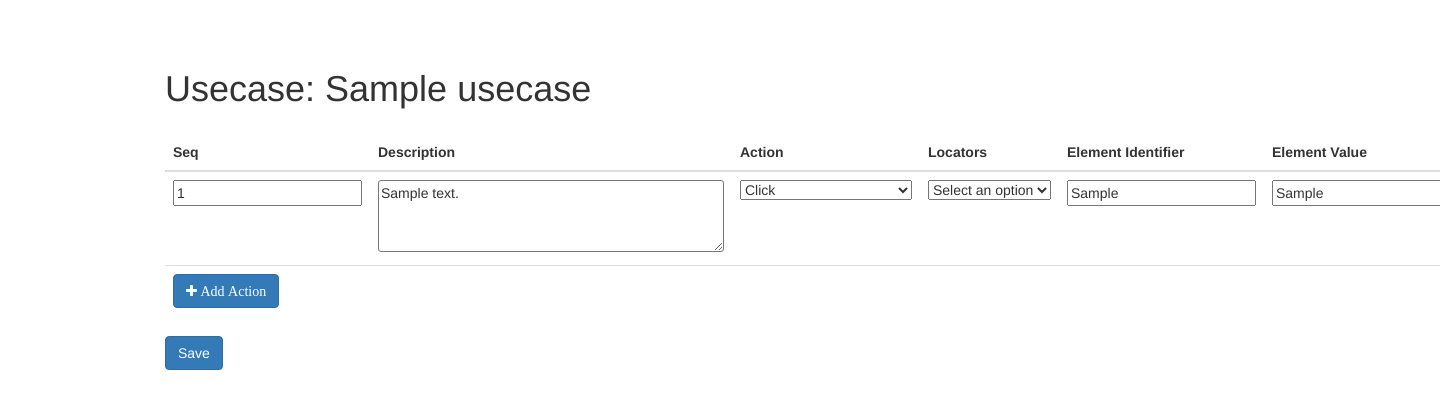
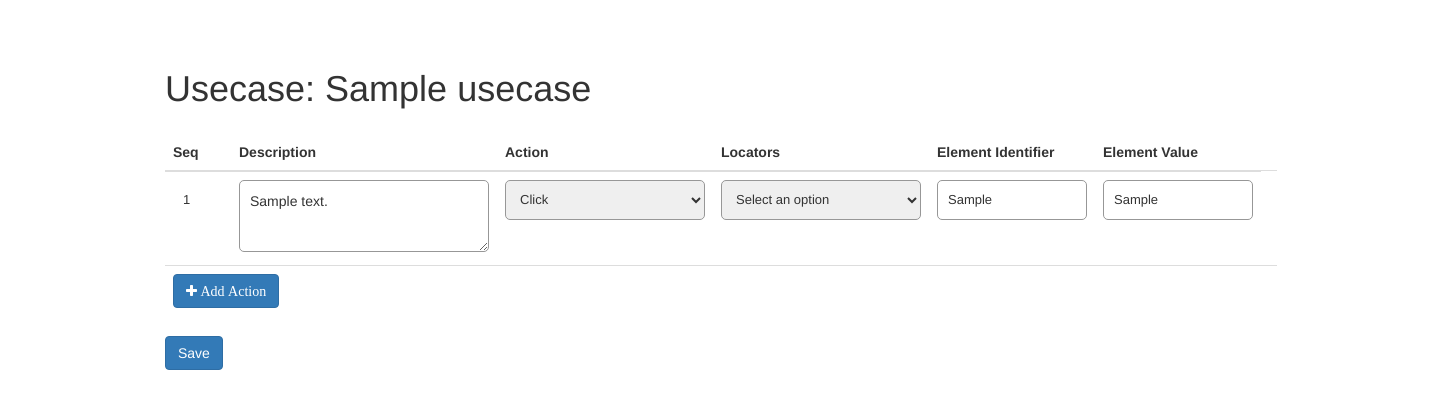
Before and after one commit to sonu-Shiva/hackathon, a Django app: page /hakuna-matata/1/usecases/actions/1 in a window 1440 px wide; the page is wider, and only the part inside the window is pictured. Shown: the part 51-460 px from the top of that part. Run offline with Django 3.2, Linux system fonts and the light colour scheme; tables that the repository leaves empty hold one stand-in row (values such as "Sample post"); some libraries are stand-ins or nearby versions.

Commit message:
Cleaning up ui

```diff
--- a/src/static/css/custom.css
+++ b/src/static/css/custom.css
@@ -36,6 +36,10 @@ body {
     padding-top: 15px;
 }
 
+.padding-top-5 {
+    padding-top: 5px;
+}
+
 .padding-bottom-15 {
     padding-top: 15px;
 }
@@ -60,15 +64,54 @@ body {
     display: inline;
 }
 
-textarea {
-    height: 5vw;
-    border-radius: 3px;
+.inputbox input[type="text"],
+.inputbox > div > input[type="text"],
+.selectbox > select,
+.selectbox > div > select {
+    height: 40px;
+    width: 250px;
+    border:1px solid #979797;
+    border-radius: 5px;
+    font-size:13px;
+    color:#333;
+    padding-left: 10px;
+    outline: none;
 }
 
-a:hover {
+.selectbox > select,
+.selectbox > div > select {
+    width: 200px;
+}
+
+.custom-inputbox > input {
+    width: 150px !important;
+}
+
+.seq-inputbox > input {
+    width: 50px !important;
+    border: none !important;
+}
+
+.textarea textarea{
+    height: 5vw;
+    width: 250px;
+    border-radius: 5px;
+    background-color: #ffffff;
+    border: solid 1px #979797;
+    padding: 10px;
+}
+
+a:hover, a:visited, a:focus {
     text-decoration: none;
 }
 
+.button-link {
+    padding: 0;
+}
+.button-link a {
+    display: block;
+    padding: 6px 12px;
+}
 .ul-li-styles > ul {
     padding-left: 0px;
 }
@@ -89,3 +132,19 @@ a:hover {
 .width-20 {
     width: 20%;
 }
+
+.fa-delete-button {
+    padding: 0;
+    color: #337ab7;
+    background: transparent;
+    outline: none !important;
+    border: none;
+}
+
+.fa-delete-button:hover, .fa-delete-button:focus {
+    color: #286090;
+    outline: none !important;
+    border: none;
+    -webkit-box-shadow: none;
+    box-shadow: none;
+}
--- a/src/test_cases/static/js/base.js
+++ b/src/test_cases/static/js/base.js
@@ -54,7 +54,7 @@ $(document).ready(function(){
     $('.actions-formset').formset({
         prefix: prefix,
         addText: '<button type="button" class="btn btn-primary" id="id_' + prefix + '"><i class="fa fa-plus" aria-hidden="true"> Add Action</i></button>',
-        deleteText: '<i class="fa fa-trash font-size-25" aria-hidden="true"></i>',
+        deleteText: '<i class="fa fa-trash font-size-25 padding-top-5" aria-hidden="true"></i>',
         addClass: 'add-row',
         added: onAddEvent,
         removed: onDeleteEvent
--- a/src/test_cases/templates/reports_list.html
+++ b/src/test_cases/templates/reports_list.html
@@ -15,8 +15,9 @@
                   <tbody>
                   {% for test_case in test_cases %}
                     <tr>
-                        <td>{{test_case.use_case_name}}</a></td>
-                        <td><a href="{% url 'hakuna_matata:report' test_case.id %}">View Report</a>
+                        <td>{{test_case.use_case_name}}</td>
+                        <td>
+                          <button type="button" class="btn btn-primary button-link"><a class="btn-primary" href="{% url 'hakuna_matata:report' test_case.id %}">View Report</a></button>
                         </td>
                     </tr>
                   {% endfor %}
--- a/src/test_cases/templates/usecase_actions.html
+++ b/src/test_cases/templates/usecase_actions.html
@@ -26,12 +26,12 @@
                     <tbody class="data-items" id="sortable">
                         {% for action in actions_form %}
                             <tr class="actions-formset">
-                                <td>{{ action.hidden_id }} {{ action.seq }}</td>
-                                <td>{{ action.description }}</td>
-                                <td>{{ action.action }}</td>
-                                <td>{{ action.locators }}</td>
-                                <td>{{ action.element_identifier }}</td>
-                                <td>{{ action.element_value }}</td>
+                                <td class="inputbox  seq-inputbox">{{ action.hidden_id }} {{ action.seq }}</td>
+                                <td class="textarea">{{ action.description }}</td>
+                                <td class="selectbox">{{ action.action }}</td>
+                                <td class="selectbox">{{ action.locators }}</td>
+                                <td class="inputbox custom-inputbox">{{ action.element_identifier }}</td>
+                                <td class="inputbox custom-inputbox">{{ action.element_value }}</td>
                                 <td class="dont-move"></td>
                             </tr>
                         {% endfor %}
```
Also changed, not shown: src/test_cases/templates/index.html (+9 -6 lines), src/test_cases/templates/project_usecases.html (+10 -10 lines).
